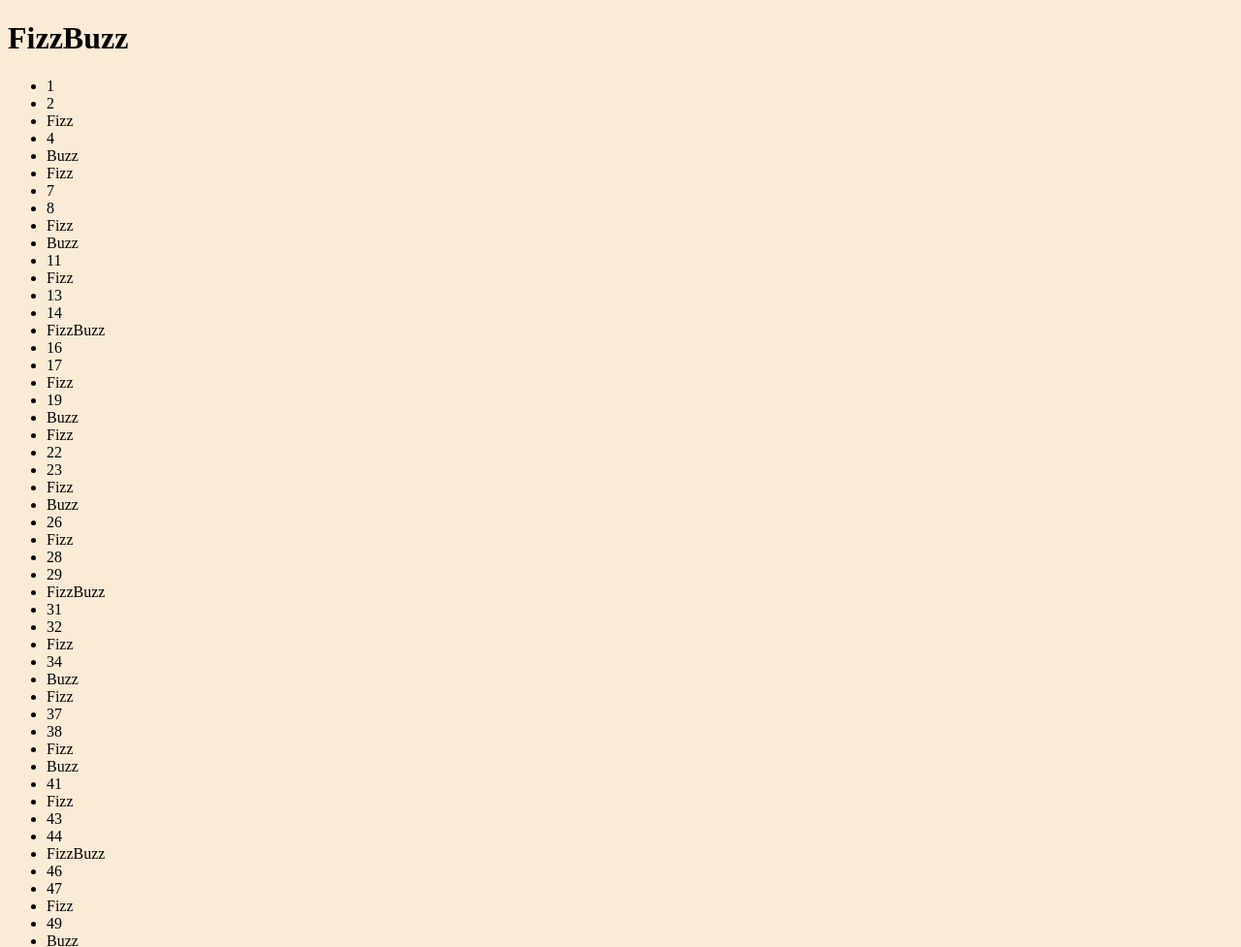
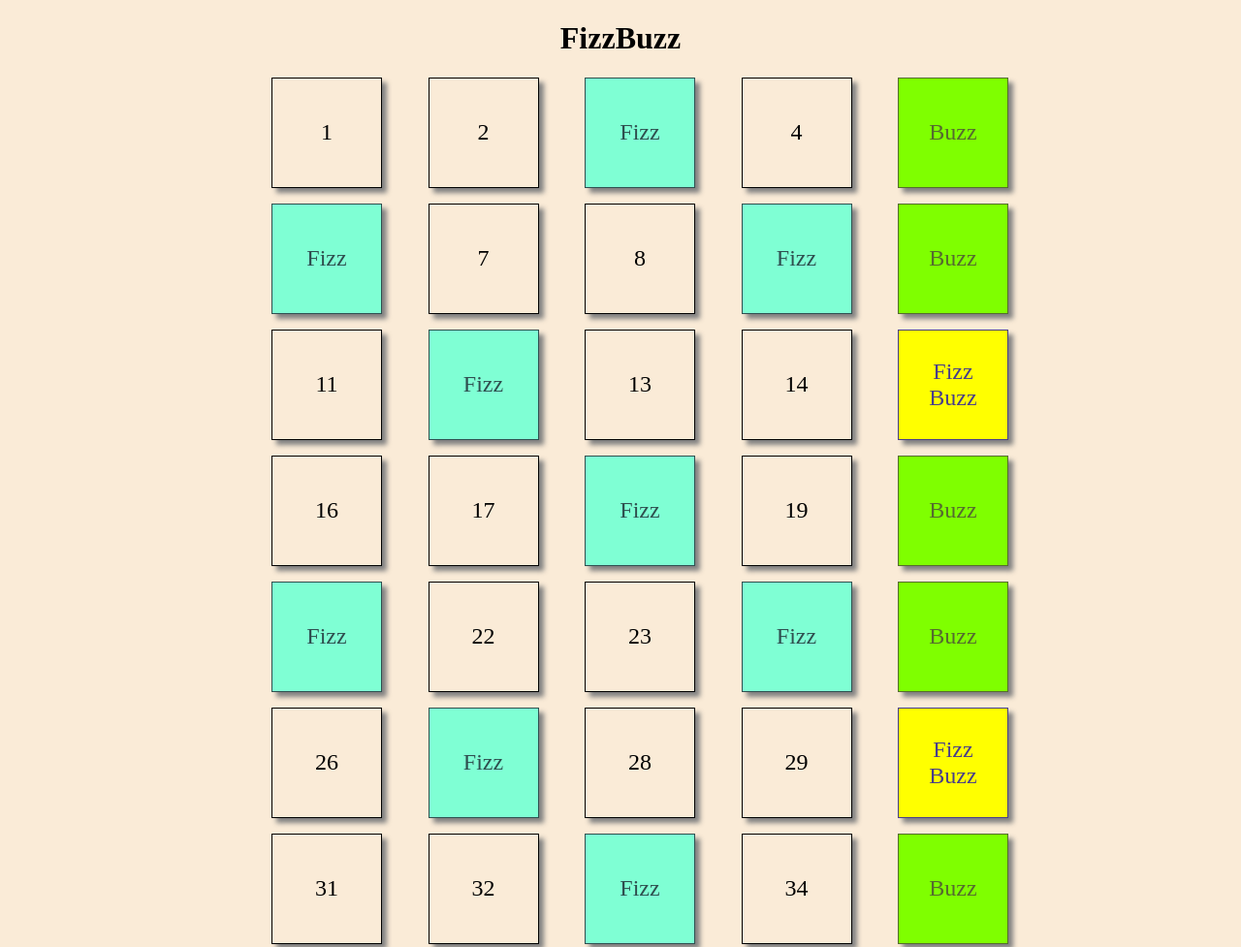
Before and after one commit to Arianna-Salvini/js-fizzbuzz, a plain HTML site: page index.html in a window 1280 px wide. Shown: the top 977 px of the page at 97% size. Drawn offline with Linux system fonts and the light colour scheme.

Commit message:
Add first draft of style

```diff
--- a/assets/css/style.css
+++ b/assets/css/style.css
@@ -1,3 +1,50 @@
-body{
+body {
     background-color: antiquewhite;
 }
+
+
+h1 {
+    text-align: center;
+    text-shadow: 1rem;
+}
+
+#container {
+    width: 50rem;
+    margin: auto;
+}
+
+.list_unordered {
+    display: flex;
+    flex-wrap: wrap;
+    justify-content: space-between;
+    gap: 1rem;
+
+    &>li {
+        list-style: none;
+        width: 5rem;
+        aspect-ratio: 1;
+        padding: 1rem;
+        font-size: 1.5rem;
+        border: 1px solid;
+        display: flex;
+        align-items: center;
+        justify-content: center;
+        box-shadow: 5px 5px 5px grey;
+    }
+}
+
+.fizz {
+    color: darkslategray;
+    background-color: aquamarine;
+}
+
+.buzz {
+    color: darkolivegreen;
+    background-color: chartreuse;
+}
+
+.fizz_buzz {
+    color: darkslateblue;
+    background-color: yellow;
+    text-align: center;
+}
--- a/assets/js/main.js
+++ b/assets/js/main.js
@@ -10,18 +10,20 @@ for (let i = 1; i <= 100; i++) {
 
     if ((i % 3 == 0) && (i % 5 == 0)) {
         console.log("FizzBUzz")
-        li.innerHTML = "FizzBuzz"
+        li.innerHTML = "Fizz Buzz"
+        li.className = "fizz_buzz"
 
     } else if (i % 5 == 0) {
         console.log("Buzz");
         li.innerHTML = "Buzz"
+        li.className = "buzz"
 
 
 
     } else if (i % 3 == 0) {
         console.log("Fizz")
         li.innerHTML = "Fizz"
-
+        li.className = "fizz"
 
     } else {
         console.log(i);
@@ -30,5 +32,5 @@ for (let i = 1; i <= 100; i++) {
     }
 
     ul.append(li)
-    ul.className="list_item"
+    ul.className="list_unordered"
 };
--- a/index.html
+++ b/index.html
@@ -9,8 +9,8 @@
 </head>
 <body>
 
-    <h1>FizzBuzz</h1>
     <div id="container">
+        <h1>FizzBuzz</h1>
         <ul id="unord_list"></ul>
     </div>
     <!-- /.container -->
```
